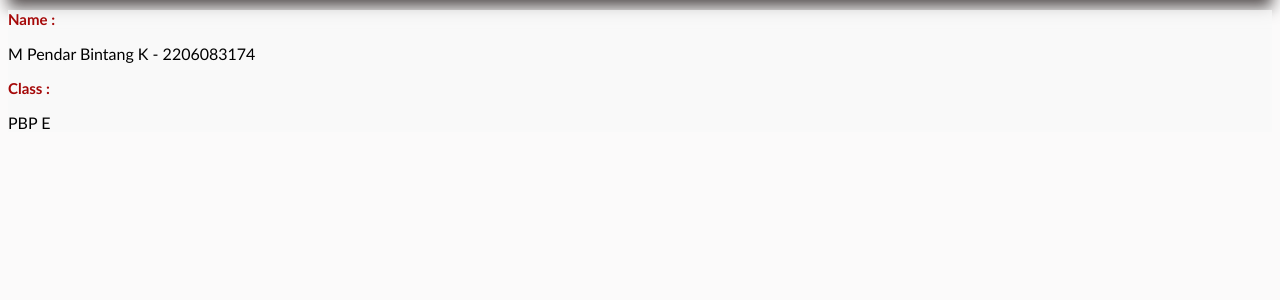
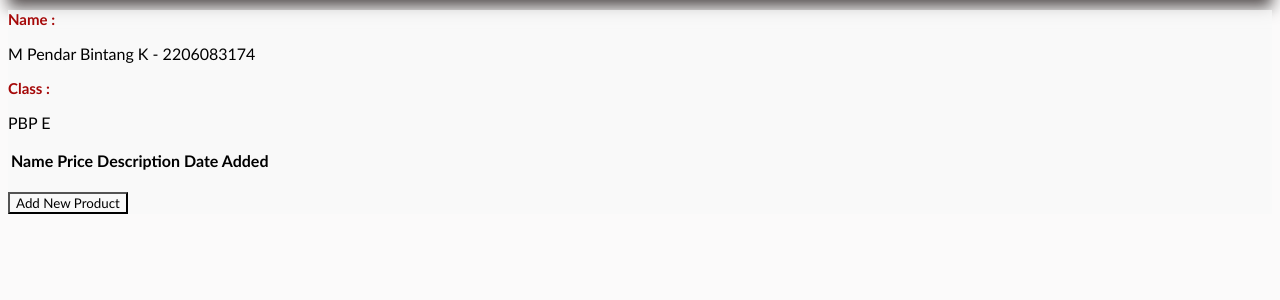
Before and after one commit to Pebintk/Ndata, a Django app: page / in a window 1280 px wide. Shown: the part 68-368 px from the top of the page. Run offline with Django 4.2, Linux system fonts and the light colour scheme; data that the repository does not hold is empty.

Commit message:
finished tutorial 2

```diff
--- a/Ndata/urls.py
+++ b/Ndata/urls.py
@@ -19,6 +19,6 @@ from django.urls import path, include
 
 urlpatterns = [
     path('admin/', admin.site.urls),
-    path('main/',include('main.urls')),
     path('', include('main.urls')),
+
 ]
--- /dev/null
+++ b/Templates/base.html
@@ -0,0 +1,22 @@
+{% load static %}
+<!DOCTYPE html>
+<html lang="en">
+    <head>
+        <meta charset="UTF-8" />
+        <meta
+            name="viewport"
+            content="width=device-width, initial-scale=1.0"
+            http-equiv="X-UA-Compatible" content="IE=edge"
+
+        />
+
+        {% block meta %}
+
+        {% endblock meta %}
+    </head>
+
+    <body>
+        {% block content %}
+        {% endblock content %}
+    </body>
+</html>
--- a/main/templates/main.html
+++ b/main/templates/main.html
@@ -1,11 +1,7 @@
 <!DOCTYPE HTML>
-<head>
-    <meta charset="utf-8">
-    <meta http-equiv="X-UA-Compatible" content="IE=edge">
+{% extends 'base.html' %}
+{% block meta %}
     <title>Ndata</title>
-    <meta name="description" content="">
-    <meta name="viewport" content="width=device-width, initial-scale=1">
-    <link rel="stylesheet" href="">
     <style>
         *{
             font-family: 'Trebuchet MS', 'Lucida Sans Unicode', 'Lucida Grande', 'Lucida Sans', Arial, sans-serif;
@@ -34,16 +30,46 @@
             box-shadow: rgb;
         }
     </style>
-</head>
-<body>
+{% endblock meta %}
+{% block content %}
+
     <nav class = wrap>
         <div class = brand>{{ app }}</div>
+    </nav>
 
-        </div>
-</nav>
     <h2>Name :</h2>
     <p>{{ name }} - {{ npm }}</p>
+
     <h2>Class : </h2>
     <p>{{ class }} </p>
 
-</body>
+
+    <table>
+        <tr>
+            <th>Name</th>
+            <th>Price</th>
+            <th>Description</th>
+            <th>Date Added</th>
+        </tr>
+
+        {% comment %} Berikut cara memperlihatkan data produk di bawah baris ini {% endcomment %}
+
+        {% for product in products %}
+            <tr>
+                <td>{{product.name}}</td>
+                <td>{{product.price}}</td>
+                <td>{{product.description}}</td>
+                <td>{{product.date_added}}</td>
+            </tr>
+        {% endfor %}
+    </table>
+
+    <br />
+
+    <a href="{% url 'create_product' %}">
+        <button>
+            Add New Product
+        </button>
+    </a>
+
+{% endblock content %}
--- a/main/urls.py
+++ b/main/urls.py
@@ -1,8 +1,13 @@
 from django.urls import path
-from main.views import show_main
+from main.views import show_main, create_product, show_json, show_xml, show_json_by_id, show_xml_by_id
 
 APP_NAME = 'main'
 
 urlpatterns = [
     path('', show_main, name='show_main'),
+    path('create_procduct', create_product,name="create_product"),
+    path('xml/', show_xml, name='show_xml'),
+    path('json/', show_json, name='show_json'),
+    path('xml/<int:id>/', show_xml_by_id, name='show_xml_by_id'),
+    path('json/<int:id>/', show_json_by_id, name='show_json_by_id'),
 ]
--- a/main/views.py
+++ b/main/views.py
@@ -1,13 +1,46 @@
 from django.shortcuts import render
+from django.http import HttpResponseRedirect, HttpResponse
+from main.forms import ProductForm, Product
+from django.urls import reverse
+from django.core import serializers
 
 # Create your views here.
 
 def show_main(request):
+    products = Product.objects.all()
+
     context = {
         'name': 'M Pendar Bintang K',
         'class': 'PBP E',
         "app" : "Ndata",
         'npm' : '2206083174',
+        'products' : products
     }
 
     return render(request, "main.html", context)
+
+def create_product(request):
+    form = ProductForm(request.POST or None)
+
+    if form.is_valid() and request.method == "POST":
+        form.save()
+        return HttpResponseRedirect(reverse('show_main'))
+
+    context = {'form': form}
+    return render(request, "create_product.html", context)
+
+def show_xml(request):
+    data = Product.objects.all()
+    return HttpResponse(serializers.serialize("xml", data), content_type="application/xml")
+
+def show_json(request):
+    data = Product.objects.all()
+    return HttpResponse(serializers.serialize("json", data), content_type="application/json")
+
+def show_xml_by_id(request, id):
+    data = Product.objects.filter(pk=id)
+    return HttpResponse(serializers.serialize("xml", data), content_type="application/xml")
+
+def show_json_by_id(request, id):
+    data = Product.objects.filter(pk=id)
+    return HttpResponse(serializers.serialize("json", data), content_type="application/json")
--- a/requirements.txt
+++ b/requirements.txt
@@ -4,3 +4,4 @@ whitenoise
 psycopg2-binary
 requests
 urllib3
+django-environ
```
Also changed, not shown: Ndata/settings.py (+13 -2 lines), main/forms.py (added, +7 -0 lines), main/templates/create_product.html (added, +19 -0 lines), .github/workflows/pbp-deploy.yml (added), README.md, 3 other files.
